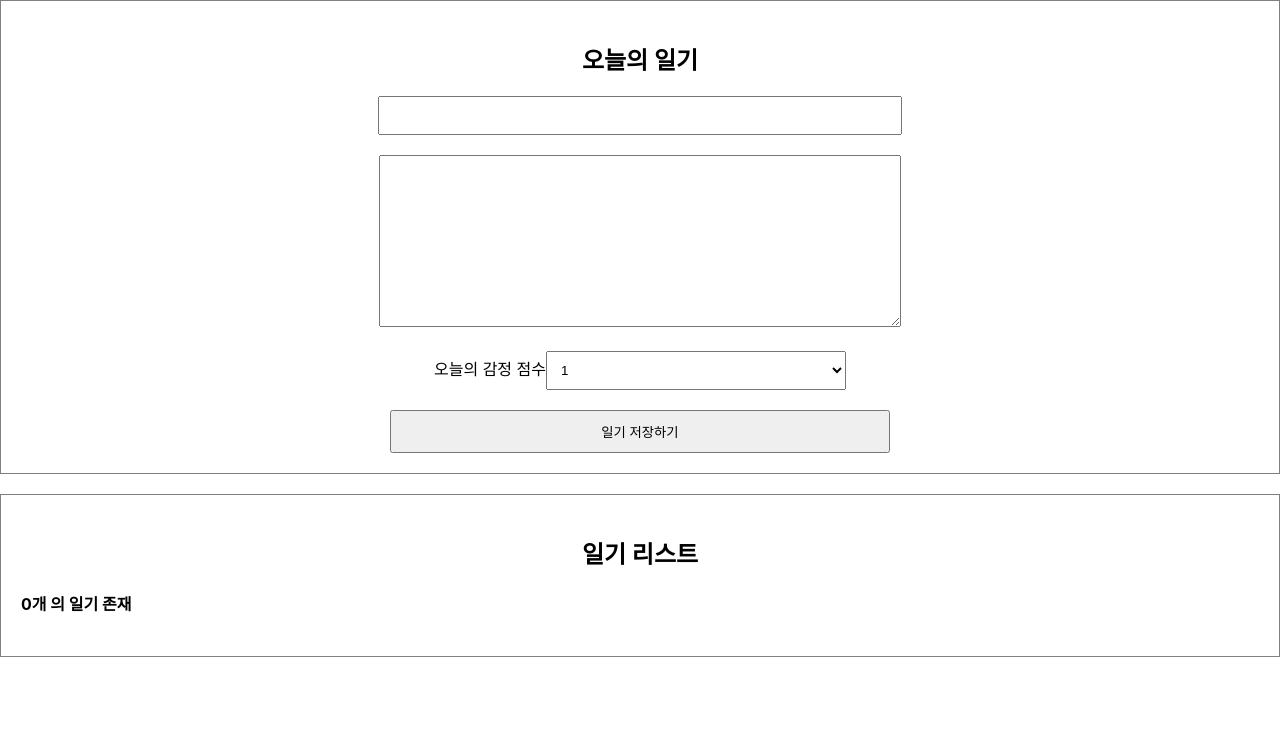
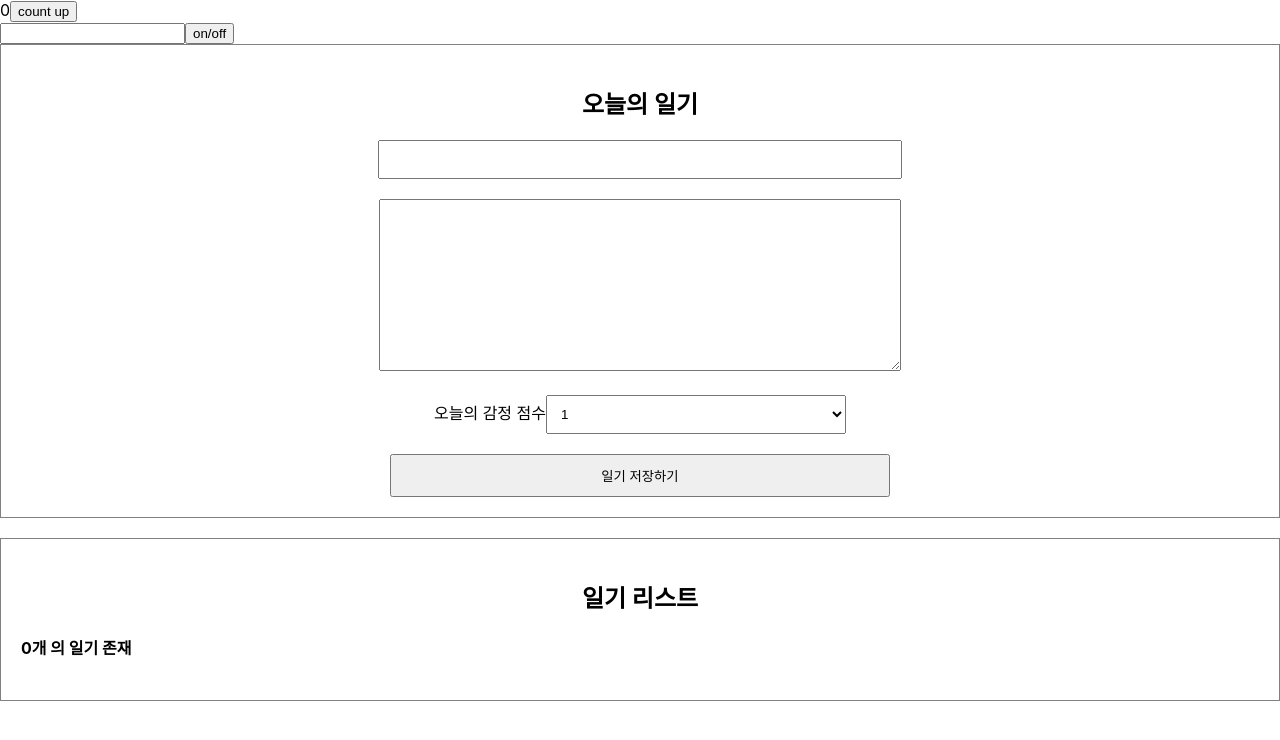
Before and after one commit to ugyeong0u0/diary_clone, a React (Create React App) app: page / in a window 1280 px wide. Shown: the top 740 px of the page. Built offline with nearby package versions, Linux system fonts and the light colour scheme.

Commit message:
[Feat] : useEffect 사용
감지하고 싶은것만 감지해서 그 순간에만 콜백수행할 때 사용

```diff
--- a/src/App.js
+++ b/src/App.js
@@ -3,6 +3,7 @@
 import DiaryEditor from "./DiaryEditor";
 import DiaryList from "./DiraryList";
 import { useRef, useState } from "react";
+import LifeCycle from "./LifeCycle";
 
 // 데이터 객체를 리스트로
 const dummyList = [
@@ -66,6 +67,7 @@
 
   return (
     <div className="App">
+      <LifeCycle />
       <DiaryEditor onCreate={onCreate} />
       <DiaryList onEdit={onEdit} onDelete={onDelete} diaryList={data} />
     </div>
--- /dev/null
+++ b/src/LifeCycle.js
@@ -0,0 +1,56 @@
+import React, { useState, useEffect, useReducer } from "react";
+
+const UnmountTest = () => {
+  useEffect(() => {
+    console.log("sub Commponent Mount");
+    return () => {
+      console.log("Sub Component Unmount"); // 리턴을 Effect안에 장성시에 unmount의미
+    };
+  }, []);
+  return <div>언마운트 테스트 컴포넌트</div>; // 원래 컴포넌트가 반환하는 뷰
+};
+
+const LifeCycle = () => {
+  const [count, setCount] = useState(0);
+  const [text, setText] = useState("");
+
+  const [isVisible, setIsVisible] = useState(false);
+  const toggle = () => setIsVisible(!isVisible);
+
+  useEffect(() => {
+    console.log("mount");
+  }, []); // 카운터+1 누르면 리랜더링 되지만 컴포넌트가 마운트 될때만 호출됨, 배열 변화는 없어서
+  useEffect(() => {
+    console.log("update");
+  }); // 업데이트 되는 순간 계속 호출됨
+
+  useEffect(() => {
+    console.log(`count is update: ${count}`);
+    if (count > 5) {
+      alert("카운트가 5가 넘어 초기화 하겠다");
+      setCount(0);
+    }
+  }, [count]); // 카운트가 업데이트 될때 마다 update 출력
+
+  useEffect(() => {
+    console.log(`text is update ${text}`);
+  }, [text]); // 감지하고 싶은것만 감지 가능해서 그 값이 변화하는 순간에만 콜백함수 수행할 수 있게 함
+
+  return (
+    <div>
+      <div>
+        {count}
+        <button onClick={() => setCount(count + 1)}>count up</button>
+      </div>
+      <input
+        type="text"
+        value={text}
+        onChange={(e) => setText(e.target.value)}
+      ></input>
+      <button onClick={toggle}>on/off</button>
+      {isVisible && <UnmountTest />}
+    </div>
+  );
+};
+
+export default LifeCycle;
```
